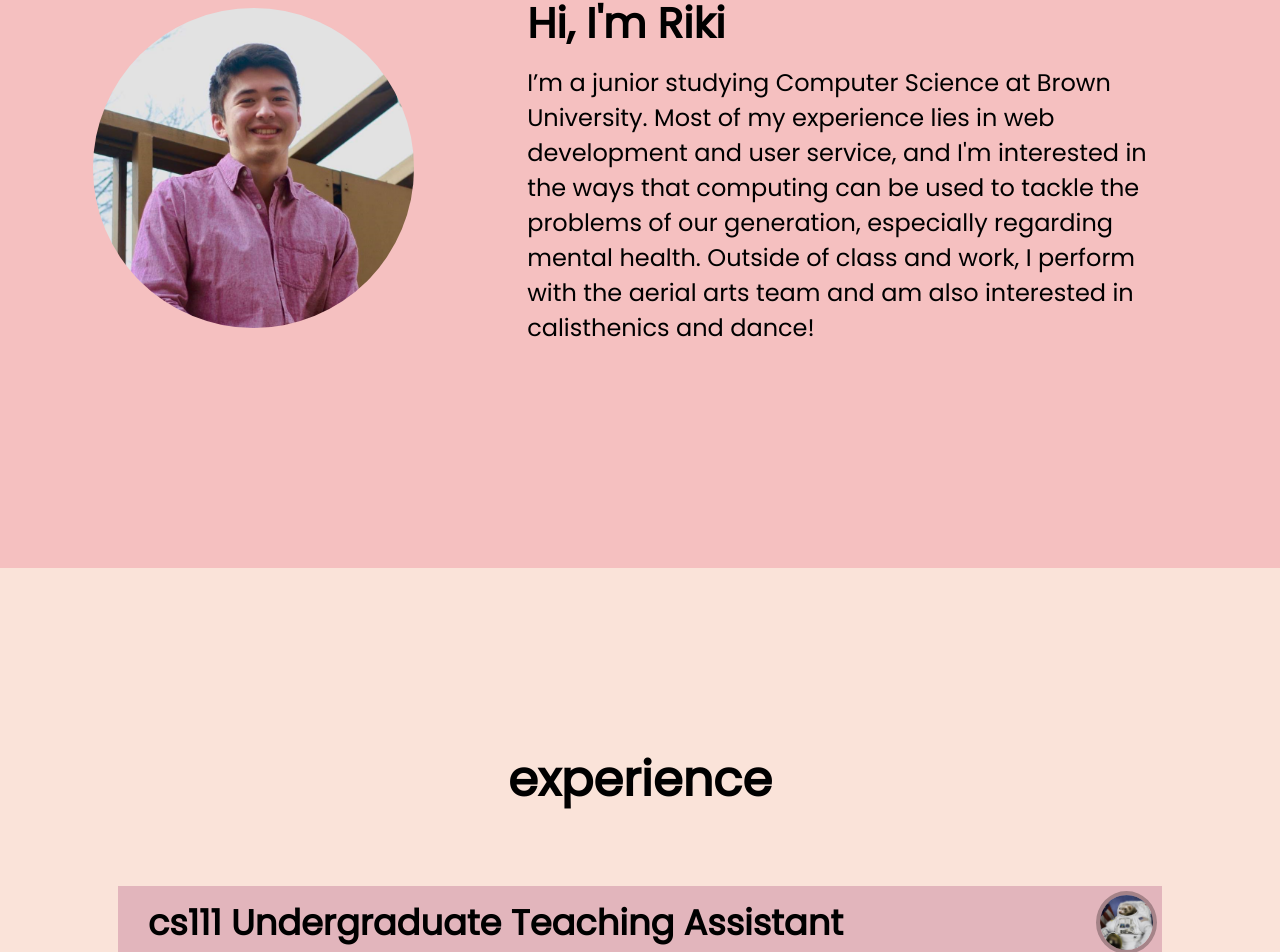
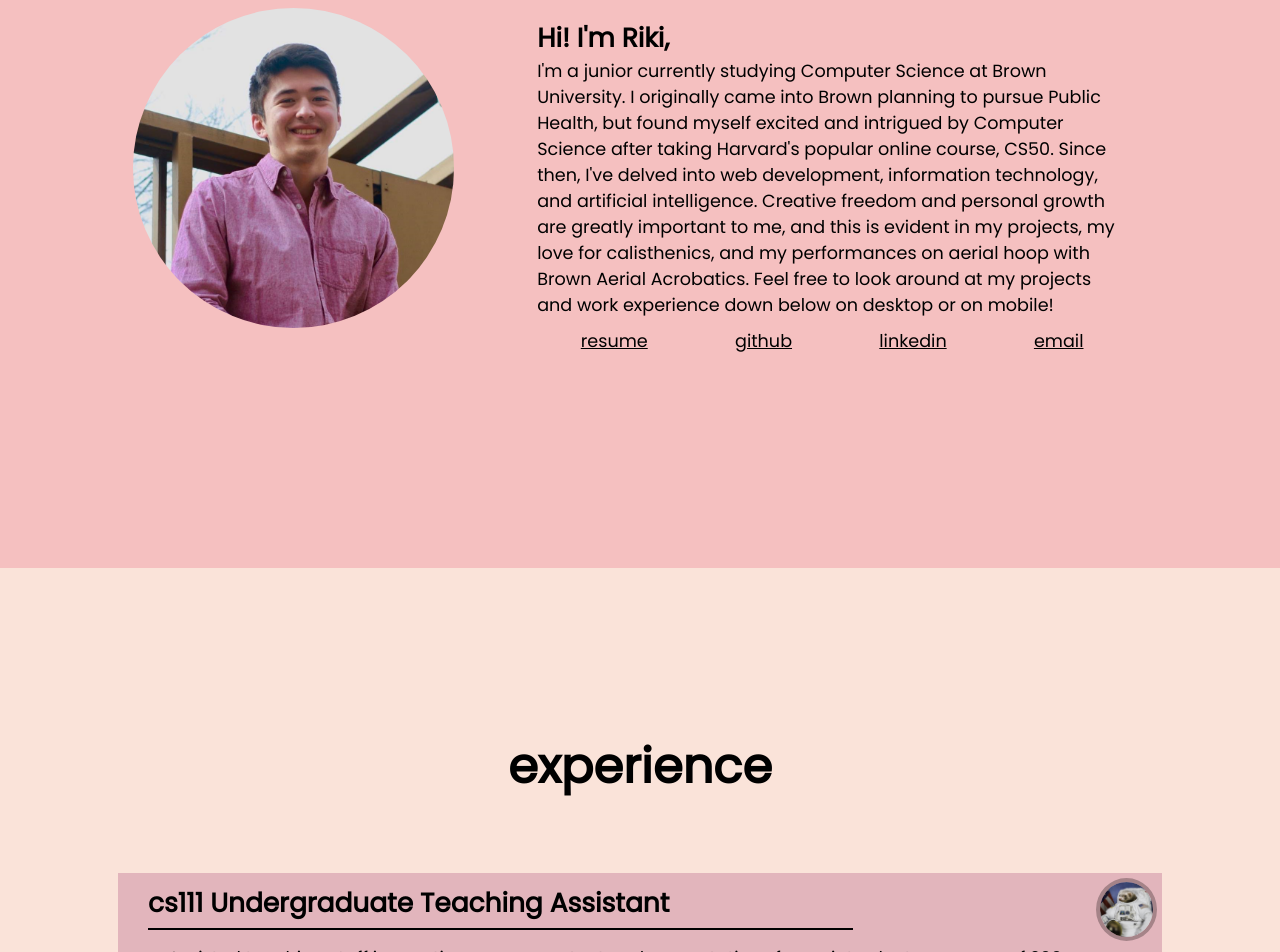
Before and after one commit to r-fameli/my-site, a React (Create React App) app: page / in a window 1280 px wide. Shown: the part 232-1184 px from the top of the page. Built offline with nearby package versions, Linux system fonts and the light colour scheme.

Commit message:
Create a general SectionBox stylesheet for section boxes

```diff
--- a/src/components/homePageSections/About.js
+++ b/src/components/homePageSections/About.js
@@ -1,6 +1,7 @@
 import React, { Component } from 'react';
 import '../../css/About.css'
 import ProfilePhoto from '../../assets/prof-pic.png'
+import Resume from '../../assets/Resume - Riki Fameli.pdf'
 
 class AboutSection extends Component {
     render() {
@@ -8,14 +9,25 @@ class AboutSection extends Component {
             <div id={"About"} className={"section"}>
                 <div className="About-photo-container">
                     <img src={ProfilePhoto} className="About-photo" alt={"Riki Fameli profile"}/>
-                    <div className="About-text">
-                        <h1>Hi, I'm Riki</h1>
+                    <div className="About-info">
+                        <h1>Hi! I'm Riki,</h1>
                         <p>
-                        I’m a junior studying Computer Science at Brown University.
-                        Most of my experience lies in web development and user service, and I'm interested in the ways that computing
-                        can be used to tackle the problems of our generation, especially regarding mental health.
-                        Outside of class and work, I perform with the aerial arts team and am also interested in calisthenics and dance!
+                        I'm a junior currently studying Computer Science at Brown University.
+                        I originally came into Brown planning to pursue Public Health, but found myself excited and
+                        intrigued by Computer Science after taking Harvard's popular online course,
+                        <a href='https://cs50.harvard.edu/x/2020/syllabus/'> CS50</a>. Since then, I've delved into
+                        web development, information technology, and artificial intelligence. Creative
+                        freedom and personal growth are greatly important to me, and this is evident in my
+                        projects, my love for calisthenics, and my performances on aerial hoop with
+                        Brown Aerial Acrobatics. Feel free to look around at my projects and work experience down
+                        below on desktop or on mobile!
                         </p>
+                        <div id="About-buttons">
+                            <a href={Resume}>resume</a>
+                            <a href='https://github.com/r-fameli'>github</a>
+                            <a href='https://www.linkedin.com/in/riki-fameli/'>linkedin</a>
+                            <a href='mailto:rikifameli@gmail.com'>email</a>
+                        </div>
 
                     </div>
                 </div>
--- a/src/components/homePageSections/Experience.js
+++ b/src/components/homePageSections/Experience.js
@@ -7,15 +7,19 @@ import ferretImage from '../../assets/ferret.png'
 
 class ExperienceSection extends Component {
     render() {
+        const cs111Description = <div><ul>
+            <li>Assisted teaching staff in creating course content and presentations for an introductory
+                course of 200+ undergraduates</li>
+            <li>Taught students foundational concepts of functional programming and data manipulation at
+                lab sessions and teaching hours
+            </li>
+        </ul></div>
+
         const ccvDescription = <div><ul>
             <li>Serviced over 100 tickets for creating user accounts, accessing software, updating privileges, and more</li>
             <li>Worked in Linux/Unix to establish user groups and privileges for CCV’s supercomputer</li>
             <li>Updated documentation for software offered by CCV</li>
             <li>Developed an automation script for creating user accounts (see Projects)</li>
-        </ul></div>
-
-        const cs111Description = <div><ul>
-            <li>Assisted teaching staff in creating course content and presentations for an introductory course of 200+ undergraduates</li>
         </ul></div>
 
         return (
@@ -30,7 +34,7 @@ class ExperienceSection extends Component {
                         alt={"cs111 icon"}
                     />
                     <SectionBoxWithImage
-                        title="CCV User Services Internship"
+                        title="Center for Computation and Visualization Internship"
                         description={ccvDescription}
                         image={ccvImage}
                         link={"https://ccv.brown.edu/"}
--- a/src/components/sectionBox/SectionBoxWithImage.js
+++ b/src/components/sectionBox/SectionBoxWithImage.js
@@ -1,9 +1,10 @@
 import React from 'react';
 import '../../css/SectionBoxWithImage.css';
+import '../../css/SectionBox.css';
 
 function SectionBoxWithImage(props) {
     return (
-        <div className="SectionBoxWithImage">
+        <div className="SectionBoxWithImage SectionBox">
             <span className="SectionBoxWithImage-text">
                 <a href={props.link} target="_blank" rel="noreferrer">
                     <img className="SectionBoxWithImage-image" src={props.image} alt={props.alt}/>
--- a/src/components/sectionBox/SectionBoxWithPopup.js
+++ b/src/components/sectionBox/SectionBoxWithPopup.js
@@ -1,5 +1,6 @@
 import React, { useState } from 'react';
 import '../../css/SectionBoxWithPopup.css';
+import '../../css/SectionBox.css';
 
 function SectionBoxWithPopup(props) {
     const videoId = "demo-video-" + props.videoId;
@@ -42,7 +43,6 @@ function SectionBoxWithPopup(props) {
             }
         }
     }
-
 
     return (
         <div
--- a/src/css/About.css
+++ b/src/css/About.css
@@ -1,5 +1,14 @@
+:root {
+    --heading-size: 150%;
+    --large-font-size: 110%;
+    --large-photo-height: 40vh;
+    --small-font-size: 100%;
+    --about-middle-margin:0px;
+    /* --about-photo-container-margin:50px; */
+}
+
 #About {
-    background-color: #f5c0c0; /* #F5C0C0 #FFB6B9 */
+    background-color: #f5c0c0; /* #F5C0C0 #FFB6B9 #FFD1DC #F4C2C2*/
     min-height: 100vh;
     display: flex;
     justify-content: center;
@@ -10,6 +19,8 @@
 .About-photo-container {
     margin-top: auto;
     margin-bottom:auto;
+    margin-right:var(--about-photo-container-margin);
+    margin-left:var(--about-photo-container-margin);
     display:flex;
     justify-content: space-evenly;
     flex-wrap: wrap;
@@ -21,6 +32,7 @@
     height:40vh;
     border-radius: 50%;
     transition: box-shadow 0.5s;
+    margin-right: var(--about-middle-margin);
 }
 
 .About-photo:hover {
@@ -29,15 +41,39 @@
     /* blur size and spread size are optional (they default to 0) */
 }
 
-.About-text {
-    padding: 20px;
+.About-info {
+    margin-top: 3%;
     width:50%;
-    font-size: 150%;
+    font-size: var(--large-font-size);
+    margin-left: var(--about-middle-margin);
 }
 
-.About-text h1 {
-    font-size: 175%;
-    margin-bottom:10px;
+.About-info h1 {
+    font-size: var(--heading-size);
+    margin-bottom:0px;
+}
+
+#About-buttons {
+    display: flex;
+    justify-content: flex-end;
+    justify-content: space-around;
+    margin-top: 10px;
+}
+
+#About-buttons>a {
+    text-decoration: underline;
+}
+
+
+#About-buttons button {
+    cursor:help;
+    background-color: #DD8374;
+    /* background-color: red; */
+    font-size: 20px;
+    height: 30px;
+    width: 150px;
+    border-radius: 10px;
+    border: black 1px solid;
 }
 
 /* Extra small devices (phones, 600px and down) */
@@ -46,11 +82,11 @@
         margin-top: 0px;
     }
 
-    .About-text {
+    .About-info {
         font-size: 80%;
     }
 
-    .About-text p {
+    .About-info p {
         font-size: 90%;
     }
 
@@ -61,28 +97,35 @@
 
 /* Small devices (portrait tablets and large phones, 600px and up) */
 @media only screen and (min-width: 600px) {
-    .About-text {
-        font-size: 100%;
+    .About-info {
+        padding-right: 0px;
+        font-size: var(--small-font-size);
+        margin-right: 20px;
     }
 
+    :root {
+        --about-photo-container-margin:20px;
+    }
 }
 
 /* Medium devices (landscape tablets, 768px and up) */
 @media only screen and (min-width: 768px) {
-
 }
 
 /* Large devices (laptops/desktops, 992px and up) */
 @media only screen and (min-width: 992px) {
-    .About-text {
-        font-size: 150%;
+    .About-info {
+        font-size: var(--large-font-size);
+    }
+    :root {
+        --about-photo-container-margin:50px;
     }
 }
 
 /* Extra large devices (large laptops and desktops, 1200px and up) */
 @media only screen and (min-width: 1200px) {
-
     .About-photo {
         height:40vh;
     }
+
 }
--- /dev/null
+++ b/src/css/SectionBox.css
@@ -0,0 +1,33 @@
+:root {
+    --box-heading-size: 150%;
+    --box-description-size: 150%;
+}
+
+/* Extra small devices (phones, 600px and down) */
+@media only screen and (max-width: 600px) {
+    :root {
+        --box-heading-size: 130%;
+    }
+}
+
+/* Small devices (portrait tablets and large phones, 600px and up) */
+@media only screen and (min-width: 600px) {
+    :root {
+        --box-heading-size: 150%;
+    }
+}
+
+/* Medium devices (landscape tablets, 768px and up) */
+@media only screen and (min-width: 768px) {
+}
+
+/* Large devices (laptops/desktops, 992px and up) */
+@media only screen and (min-width: 992px) {
+    :root {
+        --box-heading-size: 150%;
+    }
+}
+
+/* Extra large devices (large laptops and desktops, 1200px and up) */
+@media only screen and (min-width: 1200px) {
+}
--- a/src/css/SectionBoxWithImage.css
+++ b/src/css/SectionBoxWithImage.css
@@ -1,3 +1,5 @@
+@import './SectionBox.css';
+
 .SectionBoxWithImage {
     width:80%;
     display:flex;
@@ -25,7 +27,7 @@
 
 .SectionBoxWithImage-text h1 {
     padding-left: 20px;
-    font-size: 200%;
+    font-size: var(--box-heading-size);
 }
 
 .SectionBoxWithImage-text ul li {
@@ -57,6 +59,10 @@
 
 /* Extra small devices (phones, 600px and down) */
 @media only screen and (max-width: 600px) {
+    :root {
+        --box-heading-size: 130%;
+    }
+
     .SectionBoxWithImage-image {
         display: none;
     }
@@ -64,21 +70,19 @@
     .SectionBoxWithImage-text {
         font-size: 90%;
     }
-
-    .SectionBoxWithImage-text h1 {
-        font-size: 130%;
-    }
 }
 
 /* Small devices (portrait tablets and large phones, 600px and up) */
 @media only screen and (min-width: 600px) {
+    :root {
+        --box-heading-size: 150%;
+    }
+
     .SectionBoxWithImage-image {
         display: initial;
         max-height: 40px;
     }
-    .SectionBoxWithImage-text h1 {
-        font-size: 150%;
-    }
+
 }
 
 /* Medium devices (landscape tablets, 768px and up) */
@@ -91,14 +95,14 @@
 
 /* Large devices (laptops/desktops, 992px and up) */
 @media only screen and (min-width: 992px) {
+    :root {
+        --box-heading-size: 150%;
+    }
+
+
     .SectionBoxWithImage-image {
         max-height: 55px;
     }
-
-    .SectionBoxWithImage-text h1 {
-        font-size: 200%;
-    }
-
 
 }
 
--- a/src/css/SectionBoxWithPopup.css
+++ b/src/css/SectionBoxWithPopup.css
@@ -1,3 +1,5 @@
+@import './SectionBox.css';
+
 :root {
     --popup-click-height:500px;
     --video-height:400px;
@@ -33,6 +35,7 @@
 .SectionBoxWithPopup-text h1 {
     margin-bottom: 10px;
     text-align:center;
+    font-size: var(--box-heading-size);
 }
 
 .SectionBoxWithPopup-text ul li {
@@ -147,7 +150,6 @@
     }
 
     .SectionBoxWithPopup-text h1 {
-        font-size: 20px;
         margin-bottom: 10px;
     }
 
@@ -162,11 +164,6 @@
 
 /* Small devices (portrait tablets and large phones, 600px and up) */
 @media only screen and (min-width: 600px) {
-    .SectionBoxWithPopup-text h1 {
-        font-size: 150%;
-        font-size: 25px;
-    }
-
     .SectionBoxWithPopup-tab {
         font-size:10px;
     }
@@ -174,7 +171,6 @@
 
 /* Medium devices (landscape tablets, 768px and up) */
 @media only screen and (min-width: 768px) {
-
     .SectionBoxWithPopup-text {
         font-size:15px;
     }
@@ -182,10 +178,6 @@
 
 /* Large devices (laptops/desktops, 992px and up) */
 @media only screen and (min-width: 992px) {
-    .SectionBoxWithPopup-text h1 {
-        font-size: 175%;
-    }
-
     .SectionBoxWithPopup-text {
         font-size:20px;
     }
```
Also changed, not shown: 1 other file (tests, documents, lock files or other folders).
